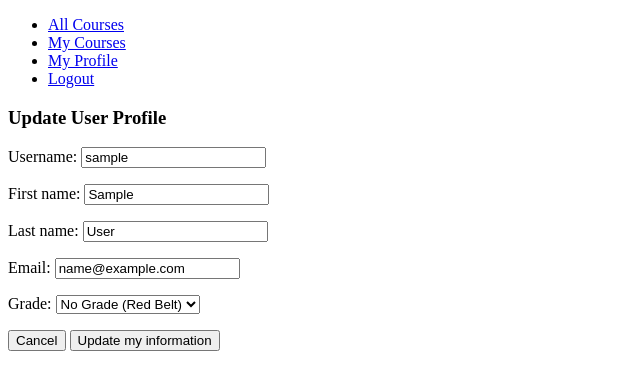
After one commit to nacht-falter/aikido-course-website-django, a Django app: page /user/profile/update/ in a window 1280 px wide. The commit adds this page. Shown: the top 390 px of the page, without its empty margins (0-640 px from the left). Run offline with Django 3.2, Linux system fonts and the light colour scheme; a user stored in the database is signed in; tables that the repository leaves empty hold one stand-in row (values such as "Sample post").

Commit message:
Add UpdateUserProfile view and matching form - Add UpdateUserProfile view to views.py - Add UpdateUserProfileForm to forms.py - Create update_userprofile template - Update userprofile template - Register urls in urls.py

```diff
--- a/course_registration/forms.py
+++ b/course_registration/forms.py
@@ -22,3 +22,21 @@ class UserProfileForm(forms.ModelForm):
     class Meta:
         model = UserProfile
         fields = ["grade"]
+
+
+class UpdateUserProfileForm(forms.ModelForm):
+    # Add new fields to form: https://stackoverflow.com/a/58944671
+    username = forms.CharField(max_length=100)
+    first_name = forms.CharField(max_length=100)
+    last_name = forms.CharField(max_length=100)
+    email = forms.EmailField()
+
+    class Meta:
+        model = UserProfile
+        fields = [
+            "username",
+            "first_name",
+            "last_name",
+            "email",
+            "grade",
+        ]
--- a/course_registration/urls.py
+++ b/course_registration/urls.py
@@ -28,4 +28,9 @@ urlpatterns = [
         views.UserProfileView.as_view(),
         name="userprofile",
     ),
+    path(
+        "user/profile/update/",
+        views.UpdateUserProfile.as_view(),
+        name="update_userprofile",
+    )
 ]
--- a/course_registration/views.py
+++ b/course_registration/views.py
@@ -9,7 +9,7 @@ from django.contrib import messages
 from django.contrib.messages.views import SuccessMessageMixin
 
 from .models import Course, CourseRegistration, UserProfile
-from .forms import CourseRegistrationForm, UserProfileForm
+from . import forms
 
 CURRENT_DATE = date.today()
 
@@ -37,7 +37,7 @@ class RegisterCourse(View):
             )
             return HttpResponseRedirect(reverse("course_list"))
 
-        registration_form = CourseRegistrationForm()
+        registration_form = forms.CourseRegistrationForm()
 
         return render(
             request,
@@ -48,7 +48,7 @@ class RegisterCourse(View):
     def post(self, request, slug):
         queryset = Course.objects.filter(registration_status=1)
         course = get_object_or_404(queryset, slug=slug)
-        registration_form = CourseRegistrationForm(data=request.POST)
+        registration_form = forms.CourseRegistrationForm(data=request.POST)
         if registration_form.is_valid():
             registration = registration_form.save(commit=False)
             registration.course = course
@@ -58,7 +58,7 @@ class RegisterCourse(View):
                 request, f"You have successfully signed up for {course.title}"
             )
         else:
-            registration_form = CourseRegistrationForm()
+            registration_form = forms.CourseRegistrationForm()
 
         return HttpResponseRedirect(reverse("courseregistration_list"))
 
@@ -153,7 +153,7 @@ class UserProfileView(LoginRequiredMixin, View):
             return render(request, "userprofile.html", {"profile": profile})
 
         else:
-            profile_form = UserProfileForm()
+            profile_form = forms.UserProfileForm()
             return render(
                 request,
                 "create_userprofile.html",
@@ -161,7 +161,7 @@ class UserProfileView(LoginRequiredMixin, View):
             )
 
     def post(self, request):
-        profile_form = UserProfileForm(data=request.POST)
+        profile_form = forms.UserProfileForm(data=request.POST)
         if profile_form.is_valid():
             user_profile = UserProfile.objects.create(
                 user=request.user,
@@ -179,6 +179,53 @@ class UserProfileView(LoginRequiredMixin, View):
                 request, "You have successfully created a user profile."
             )
         else:
-            profile_form = UserProfileForm()
+            profile_form = forms.UserProfileForm()
 
         return HttpResponseRedirect(reverse("userprofile"))
+
+
+class UpdateUserProfile(LoginRequiredMixin, View):
+    """Displays a form to update user information"""
+
+    def get(self, request):
+        queryset = UserProfile.objects.filter(user=request.user)
+        user_profile = get_object_or_404(queryset, user=request.user)
+
+        profile_form = forms.UpdateUserProfileForm(
+            initial={
+                "username": request.user.username,
+                "first_name": request.user.first_name,
+                "last_name": request.user.last_name,
+                "email": request.user.email,
+                "grade": user_profile.grade,
+            }
+        )
+        return render(
+            request,
+            "update_userprofile.html",
+            {"form": profile_form},
+        )
+
+    def post(self, request):
+        queryset = UserProfile.objects.filter(user=request.user)
+        user_profile = get_object_or_404(queryset, user=request.user)
+        profile_form = forms.UpdateUserProfileForm(data=request.POST)
+        if profile_form.is_valid():
+            user_profile.user.username = profile_form.cleaned_data["username"]
+            user_profile.user.first_name = profile_form.cleaned_data[
+                "first_name"
+            ]
+            user_profile.user.last_name = profile_form.cleaned_data[
+                "last_name"
+            ]
+            user_profile.user.email = profile_form.cleaned_data["email"]
+            user_profile.grade = profile_form.cleaned_data["grade"]
+            user_profile.user.save()
+            user_profile.save()
+            messages.info(
+                request, "You have successfully updated your user profile."
+            )
+        else:
+            profile_form = forms.UpdateUserProfileForm()
+
+        return HttpResponseRedirect(reverse("userprofile"))
--- /dev/null
+++ b/templates/update_userprofile.html
@@ -0,0 +1,11 @@
+{% extends 'base.html' %}
+
+{% block content %}
+<h3>Update User Profile</h3>
+<form method="post">
+  {% csrf_token %}
+  {{ form.as_p }}
+  <a href="{% url 'userprofile' %}"><button type="button">Cancel</button></a>
+  <button type="submit">Update my information</button>
+</form>
+{% endblock content %}
--- a/templates/userprofile.html
+++ b/templates/userprofile.html
@@ -8,5 +8,6 @@
   <li>Grade: {{ profile.get_grade_display }}</li>
 </ul>
 
-<p><a href="{% url 'courseregistration_list' %}">My courses</a></p>
+<p><a href="{% url 'update_userprofile' %}">Edit My Profile</a></p>
+<p><a href="{% url 'courseregistration_list' %}">My Courses</a></p>
 {% endblock content %}
```
